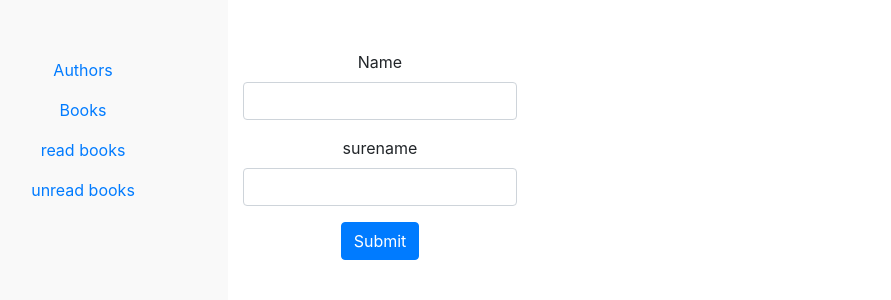
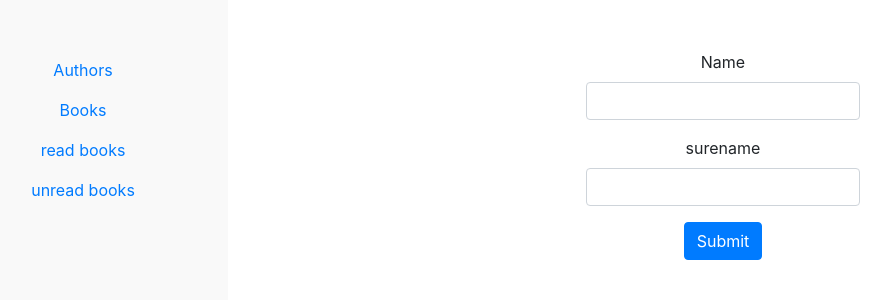
Before and after one commit to ali-master/react-sample-book-store, a React (Create React App) app: page /dashboard/authors in a window 1280 px wide. Shown: the top 300 px of the page, without its empty margins (77-968 px from the left). Built offline with nearby package versions, Linux system fonts and the light colour scheme.

Commit message:
chore: add style

```diff
--- a/src/screens/Dashboard/components/Content/index.js
+++ b/src/screens/Dashboard/components/Content/index.js
@@ -8,7 +8,7 @@ import styles from "./index.module.scss";
 function Content() {
 	return (
 		<div className={cs(styles["content"], "container")}>
-			<div className="row">
+			<div className="row justify-content-center">
 				<Route path="/dashboard/authors" component={Authors} />
 			</div>
 		</div>
```
